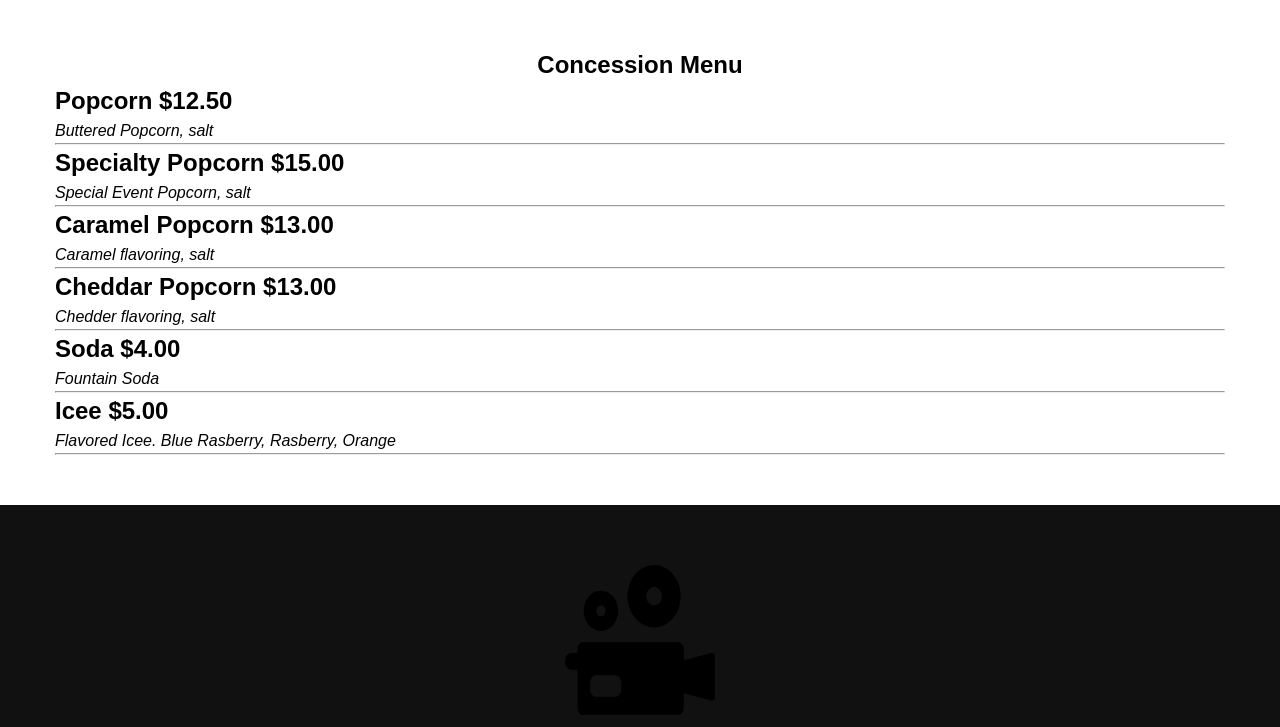
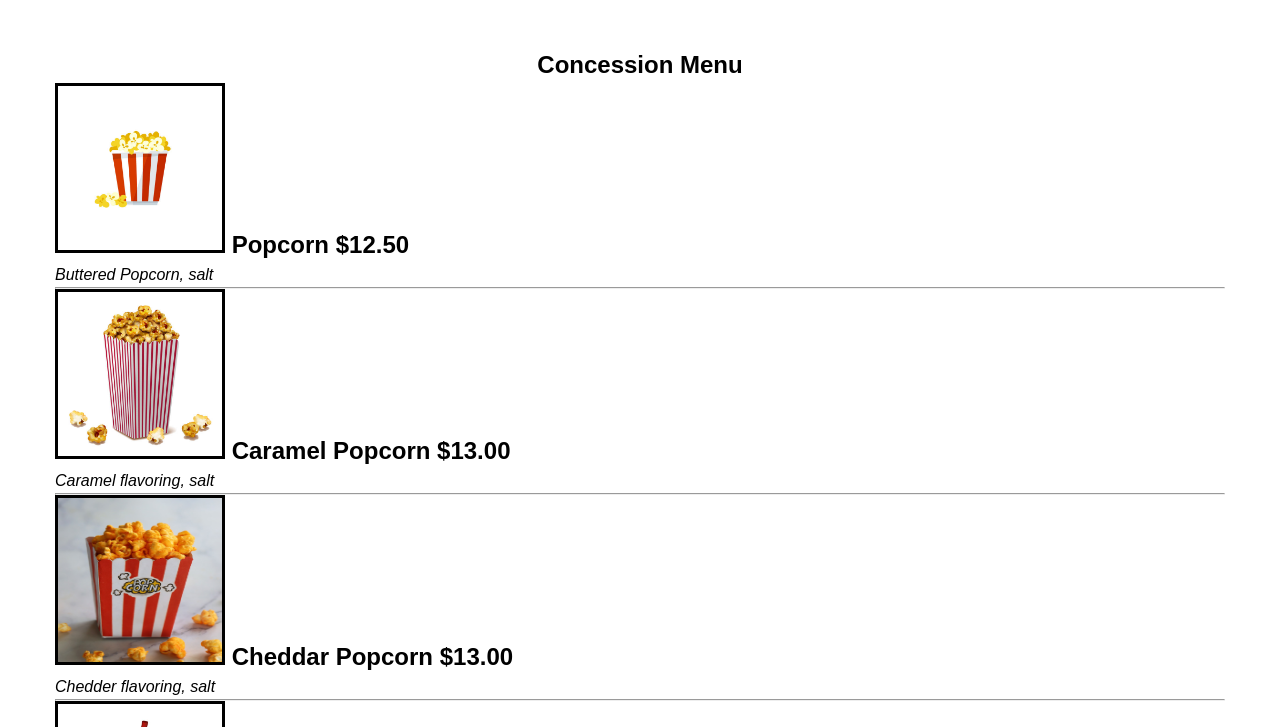
Before and after one commit to sam34256/CINEMASAF, a website built with Parcel: page concession.html in a window 1280 px wide. Shown: the part 73-800 px from the top of the page. Built offline with nearby package versions, Linux system fonts and the light colour scheme.

Commit message:
added pictures to the concession menus

```diff
--- a/concession.html
+++ b/concession.html
@@ -24,9 +24,9 @@ div.center {
 }
 
 .posters{
-
-    height: 85%;
-    width: 30%;
+    height: 170px;;
+    width: 170px;
+    border-style:solid;
 }
 </style>
 
@@ -64,29 +64,39 @@ div.center {
     <div class="content">
       <div class = "center"><h1>Concession Menu</h1></div>
       <div>
-        <h1><b>Popcorn</b> $12.50</h1>
+
+        <h1><img class="posters" src= "img/popcorn.jpg"> <b>Popcorn</b> $12.50</h1>
         <p><i>Buttered Popcorn, salt</i></p>
+
         <hr>
 
-        <h1><b>Specialty Popcorn</b> $15.00</h1>
-        <p><i>Special Event Popcorn, salt</i></p>
+        <h1><img class="posters" src= "img/caramel_popcorn.jpg"> <b>Caramel Popcorn</b> $13.00</h1>
+        <p><i>Caramel flavoring, salt</i></p>
+
         <hr>
 
-        <h1><b>Caramel Popcorn</b> $13.00</h1>
-        <p><i>Caramel flavoring, salt</i></p>
+        <h1><img class="posters" src= "img/CheesePopcorn.jpg"> <b>Cheddar Popcorn</b> $13.00</h1>
+        <p><i>Chedder flavoring, salt</i></p>
+
         <hr>
 
-        <h1><b>Cheddar Popcorn</b> $13.00</h1>
-        <p><i>Chedder flavoring, salt</i></p>
+        <h1><img class="posters" src= "img/beverage.jpg"> <b>Soda</b> $4.00</h1>
+        <p><i>Fountain Soda</i></p>
+
         <hr>
 
-        <h1><b>Soda</b> $4.00</h1>
-        <p><i>Fountain Soda</i></p>
+        <h1><img class="posters" src= "img/Icee-Cup.png"> <b>Icee</b> $5.00</h1>
+        <p><i>Flavored Icee. Blue Rasberry, Rasberry, Orange</i></p>
+
         <hr>
 
-        <h1><b>Icee</b> $5.00</h1>
-        <p><i>Flavored Icee. Blue Rasberry, Rasberry, Orange</i></p>
+        <!-- <h1><b>Specialty Popcorn</b> $15.00</h1>
+        <p><i>Special Event Popcorn, salt</i></p> -->
+        <h1><img class="posters" src="img/skittles.png"> <b>Candies</b> $5.00</h1>
+        <p><i>Kit Kats, Skittles, Crunch, Twizzlers</i></p>
+
         <hr>
+
     </div>
   </div>
   </div>
```
Also changed, not shown: img/CheesePopcorn.jpg (added), img/Icee-Cup.png (added), img/beverage.jpg (added), img/caramel_popcorn.jpg (added), img/popcorn.jpg (added), img/skittles.png (added).
